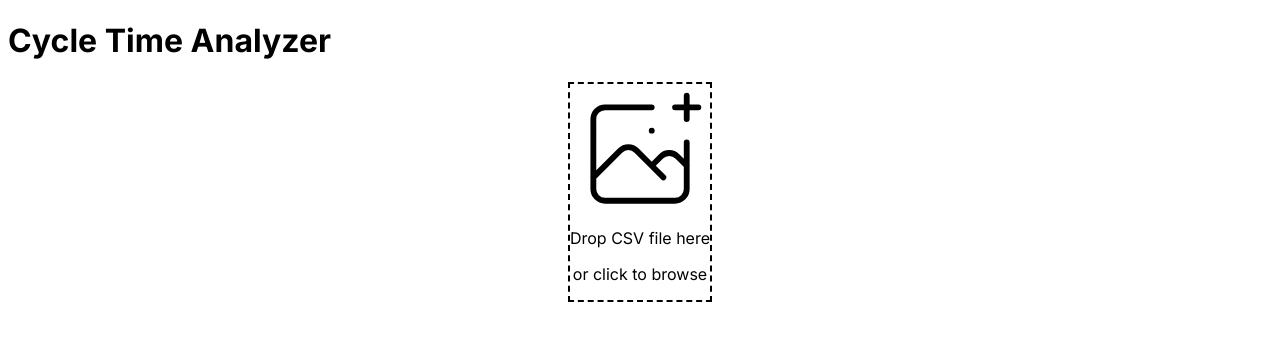
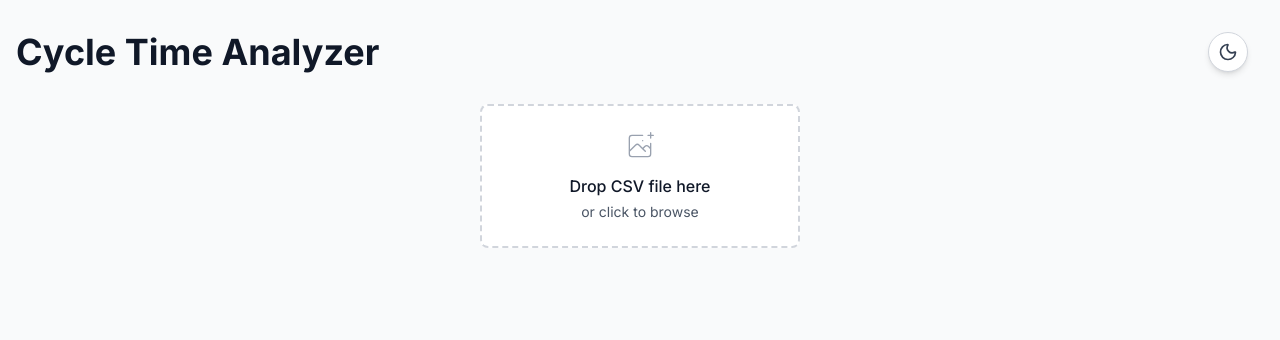
Before and after one commit to andyxr/ct_scan, a Next.js app: page / in a window 1280 px wide. Shown: the top 340 px of the page. Built offline with nearby package versions, Linux system fonts and the light colour scheme.

Commit message:
Trying to get dark mode working. Looks ok. Works. But not quite there, as button isn't doing much.

```diff
--- a/app/globals.css
+++ b/app/globals.css
@@ -1,3 +1 @@
-@tailwind base;
-@tailwind components;
-@tailwind utilities;
+@import "tailwindcss";
--- a/app/page.tsx
+++ b/app/page.tsx
@@ -4,6 +4,8 @@ import { useState } from 'react'
 import dynamic from 'next/dynamic'
 import FileUpload from '@/components/FileUpload'
 import ActionSelector from '@/components/ActionSelector'
+import DarkModeToggle from '@/components/DarkModeToggle'
+import { ThemeProvider } from '@/contexts/ThemeContext'
 
 const CycleTimeAnalysis = dynamic(
   () => import('@/components/CycleTimeAnalysis'),
@@ -41,9 +43,11 @@ export default function Home() {
   }
 
   return (
-    <main className="min-h-screen bg-gray-50">
-      <div className="container mx-auto px-4 py-8">
-        <h1 className="text-4xl font-bold text-gray-900 mb-8">Cycle Time Analyzer</h1>
+    <ThemeProvider>
+      <main className="min-h-screen bg-gray-50 dark:bg-gray-900 transition-colors duration-200">
+        <DarkModeToggle />
+        <div className="container mx-auto px-4 py-8">
+          <h1 className="text-4xl font-bold text-gray-900 dark:text-gray-100 mb-8">Cycle Time Analyzer</h1>
 
         {csvData.length === 0 ? (
           <FileUpload onUpload={handleFileUpload} />
@@ -52,7 +56,7 @@ export default function Home() {
             <div className="mb-4">
               <button
                 onClick={handleReset}
-                className="text-sm text-gray-600 hover:text-gray-900 underline"
+                className="text-sm text-gray-600 dark:text-gray-400 hover:text-gray-900 dark:hover:text-gray-100 underline"
               >
                 Upload different file
               </button>
@@ -70,7 +74,7 @@ export default function Home() {
               </button>
               <button
                 onClick={handleReset}
-                className="text-sm text-gray-600 hover:text-gray-900 underline"
+                className="text-sm text-gray-600 dark:text-gray-400 hover:text-gray-900 dark:hover:text-gray-100 underline"
               >
                 Upload different file
               </button>
@@ -96,7 +100,8 @@ export default function Home() {
             )}
           </div>
         )}
-      </div>
-    </main>
+        </div>
+      </main>
+    </ThemeProvider>
   )
 }
--- a/components/CorrelationAnalysis.tsx
+++ b/components/CorrelationAnalysis.tsx
@@ -2,6 +2,7 @@
 
 import { useMemo, useState, useEffect } from 'react'
 import { BarChart, Bar, XAxis, YAxis, CartesianGrid, Tooltip, ResponsiveContainer } from 'recharts'
+import { useTheme } from '@/contexts/ThemeContext'
 
 interface CorrelationAnalysisProps {
   data: any[]
@@ -28,6 +29,7 @@ interface CorrelationStats {
 
 export default function CorrelationAnalysis({ data }: CorrelationAnalysisProps) {
   const [isMounted, setIsMounted] = useState(false)
+  const { theme } = useTheme()
 
   useEffect(() => {
     setIsMounted(true)
@@ -157,9 +159,9 @@ export default function CorrelationAnalysis({ data }: CorrelationAnalysisProps)
 
 
   return (
-    <div className="bg-white rounded-lg shadow p-6">
-      <h2 className="text-2xl font-semibold mb-4">Correlation Analysis</h2>
-      <p className="text-gray-600 mb-6">
+    <div className="bg-white dark:bg-gray-800 rounded-lg shadow p-6">
+      <h2 className="text-2xl font-semibold mb-4 text-gray-900 dark:text-gray-100">Correlation Analysis</h2>
+      <p className="text-gray-600 dark:text-gray-300 mb-6">
         Shows the range of cycle times (CT) for each estimate value. Each bar represents the minimum to maximum cycle time range for that estimate.
       </p>
 
@@ -171,11 +173,11 @@ export default function CorrelationAnalysis({ data }: CorrelationAnalysisProps)
               height={384}
               data={processedData}
               margin={{ top: 20, right: 30, left: 20, bottom: 60 }}>
-              <CartesianGrid strokeDasharray="3 3" />
+              <CartesianGrid strokeDasharray="3 3" stroke={theme === 'dark' ? '#374151' : '#e5e7eb'} />
               <XAxis
                 dataKey="estimate"
                 label={{ value: 'Estimate', position: 'insideBottom', offset: -10 }}
-                tick={{ fontSize: 12 }}
+                tick={{ fontSize: 12, fill: theme === 'dark' ? '#d1d5db' : '#6b7280' }}
               />
               <YAxis
                 label={{ value: 'Cycle Time (days)', angle: -90, position: 'insideLeft' }}
@@ -191,8 +193,8 @@ export default function CorrelationAnalysis({ data }: CorrelationAnalysisProps)
               {/* Visible bar showing the range */}
               <Bar
                 dataKey="range"
-                fill="#3b82f6"
-                stroke="#1e40af"
+                fill={theme === 'dark' ? '#60a5fa' : '#3b82f6'}
+                stroke={theme === 'dark' ? '#3b82f6' : '#1e40af'}
                 strokeWidth={1}
                 stackId="range"
               />
@@ -200,7 +202,7 @@ export default function CorrelationAnalysis({ data }: CorrelationAnalysisProps)
           </ResponsiveContainer>
         ) : (
           <div className="flex flex-col items-center justify-center h-full">
-            <p className="text-gray-500">
+            <p className="text-gray-500 dark:text-gray-400">
               {!isMounted ? 'Loading chart...' : 'No data to display'}
             </p>
             {!isMounted && processedData.length > 0 && (
@@ -229,7 +231,7 @@ export default function CorrelationAnalysis({ data }: CorrelationAnalysisProps)
         </div>
       )}
 
-      <div className="mt-4 text-sm text-gray-600">
+      <div className="mt-4 text-sm text-gray-600 dark:text-gray-300">
         <p>Each bar shows the full range of cycle times for items with that estimate value. Hover over bars for detailed breakdown.</p>
       </div>
     </div>
--- a/components/CycleTimeAnalysis.tsx
+++ b/components/CycleTimeAnalysis.tsx
@@ -2,6 +2,7 @@
 
 import { useMemo, useState, useEffect } from 'react'
 import { LineChart, Line, XAxis, YAxis, CartesianGrid, Tooltip, ResponsiveContainer, ReferenceLine } from 'recharts'
+import { useTheme } from '@/contexts/ThemeContext'
 
 interface CycleTimeAnalysisProps {
   data: any[]
@@ -18,6 +19,7 @@ interface ProcessedDataPoint {
 
 export default function CycleTimeAnalysis({ data }: CycleTimeAnalysisProps) {
   const [isMounted, setIsMounted] = useState(false)
+  const { theme } = useTheme()
 
   useEffect(() => {
     setIsMounted(true)
@@ -218,13 +220,13 @@ export default function CycleTimeAnalysis({ data }: CycleTimeAnalysisProps) {
     if (active && payload && payload.length) {
       const data = payload[0].payload
       return (
-        <div className="bg-white p-3 border-2 border-gray-300 rounded shadow-lg">
-          <p className="font-bold text-blue-600">ID: {data.itemId}</p>
-          <p className="font-semibold text-lg">{data.cycleTime} days</p>
+        <div className="bg-white dark:bg-gray-800 p-3 border-2 border-gray-300 dark:border-gray-600 rounded shadow-lg">
+          <p className="font-bold text-blue-600 dark:text-blue-400">ID: {data.itemId}</p>
+          <p className="font-semibold text-lg text-gray-900 dark:text-gray-100">{data.cycleTime} days</p>
           {data.itemName !== data.itemId && (
-            <p className="text-sm text-gray-600 mt-1">{data.itemName}</p>
+            <p className="text-sm text-gray-600 dark:text-gray-300 mt-1">{data.itemName}</p>
           )}
-          <p className="text-xs text-gray-500 mt-1">Completed: {data.originalEndDate}</p>
+          <p className="text-xs text-gray-500 dark:text-gray-400 mt-1">Completed: {data.originalEndDate}</p>
         </div>
       )
     }
@@ -232,8 +234,8 @@ export default function CycleTimeAnalysis({ data }: CycleTimeAnalysisProps) {
   }
 
   return (
-    <div className="bg-white rounded-lg shadow p-6">
-      <h2 className="text-2xl font-semibold mb-4">Cycle Time Analysis</h2>
+    <div className="bg-white dark:bg-gray-800 rounded-lg shadow p-6">
+      <h2 className="text-2xl font-semibold mb-4 text-gray-900 dark:text-gray-100">Cycle Time Analysis</h2>
 
       <div className="h-96 w-full">
         {isMounted && processedData.length > 0 ? (
@@ -244,7 +246,7 @@ export default function CycleTimeAnalysis({ data }: CycleTimeAnalysisProps) {
               data={processedData}
               margin={{ top: 20, right: 20, bottom: 60, left: 60 }}
               key={`chart-${processedData.length}`}>
-              <CartesianGrid strokeDasharray="3 3" />
+              <CartesianGrid strokeDasharray="3 3" stroke={theme === 'dark' ? '#374151' : '#e5e7eb'} />
               <XAxis
                 dataKey="endDate"
                 type="number"
@@ -255,15 +257,16 @@ export default function CycleTimeAnalysis({ data }: CycleTimeAnalysisProps) {
                 angle={-45}
                 textAnchor="end"
                 height={80}
-                tick={{ fontSize: 12 }}
+                tick={{ fontSize: 12, fill: theme === 'dark' ? '#d1d5db' : '#6b7280' }}
               />
               <YAxis
-                label={{ value: 'Cycle Time (days)', angle: -90, position: 'insideLeft' }}
+                label={{ value: 'Cycle Time (days)', angle: -90, position: 'insideLeft', style: { textAnchor: 'middle', fill: theme === 'dark' ? '#d1d5db' : '#6b7280' } }}
+                tick={{ fill: theme === 'dark' ? '#d1d5db' : '#6b7280' }}
               />
               <Tooltip content={<CustomTooltip />} />
               <ReferenceLine
                 y={percentile85}
-                stroke="#2563eb"
+                stroke={theme === 'dark' ? '#60a5fa' : '#2563eb'}
                 strokeWidth={2}
                 strokeDasharray="5 5"
                 label={{ value: `85th Percentile`, position: "top", offset: 10 }}
@@ -271,25 +274,25 @@ export default function CycleTimeAnalysis({ data }: CycleTimeAnalysisProps) {
               <Line
                 type="monotone"
                 dataKey="cycleTime"
-                stroke="#22c55e"
+                stroke={theme === 'dark' ? '#34d399' : '#22c55e'}
                 strokeWidth={0}
-                dot={{ fill: '#22c55e', stroke: '#16a34a', strokeWidth: 1, r: 4 }}
+                dot={{ fill: theme === 'dark' ? '#34d399' : '#22c55e', stroke: theme === 'dark' ? '#10b981' : '#16a34a', strokeWidth: 1, r: 4 }}
               />
             </LineChart>
           </ResponsiveContainer>
         ) : (
           <div className="flex flex-col items-center justify-center h-full">
-            <p className="text-gray-500">
+            <p className="text-gray-500 dark:text-gray-400">
               {!isMounted ? 'Loading chart...' : 'No data to display'}
             </p>
             {!isMounted && (
-              <p className="text-xs text-gray-400 mt-2">Chart data: {processedData.length} items</p>
+              <p className="text-xs text-gray-400 dark:text-gray-500 mt-2">Chart data: {processedData.length} items</p>
             )}
           </div>
         )}
       </div>
 
-      <div className="mt-4 text-sm text-gray-600">
+      <div className="mt-4 text-sm text-gray-600 dark:text-gray-300">
         <p>The 85th percentile line indicates that 85% of items complete within {percentile85.toFixed(1)} days or less.</p>
       </div>
     </div>
--- /dev/null
+++ b/components/DarkModeToggle.tsx
@@ -0,0 +1,41 @@
+'use client'
+
+import { useEffect, useState } from 'react'
+import { Moon, Sun } from 'lucide-react'
+import { useTheme } from '@/contexts/ThemeContext'
+
+export default function DarkModeToggle() {
+  const { theme, toggleTheme } = useTheme()
+  const [mounted, setMounted] = useState(false)
+
+  useEffect(() => {
+    setMounted(true)
+  }, [])
+
+  // Always render button, but show loading state until mounted
+  return (
+    <button
+      onClick={(e) => {
+        e.preventDefault()
+        console.log('Dark mode toggle clicked, current theme:', theme)
+        toggleTheme()
+      }}
+      className="w-10 h-10 rounded-full bg-white dark:bg-gray-800 border border-gray-300 dark:border-gray-600 shadow-md hover:shadow-lg transition-all duration-200 hover:scale-105 z-50 focus:outline-none focus:ring-2 focus:ring-blue-400 dark:focus:ring-blue-600 flex items-center justify-center"
+      style={{
+        position: 'fixed',
+        top: '2rem',
+        right: '2rem',
+      }}
+      aria-label={`Switch to ${theme === 'light' ? 'dark' : 'light'} mode`}
+      type="button"
+    >
+      {!mounted ? (
+        <div className="w-5 h-5 bg-gray-300 rounded-full animate-pulse"></div>
+      ) : theme === 'light' ? (
+        <Moon className="w-5 h-5 text-gray-700" />
+      ) : (
+        <Sun className="w-5 h-5 text-yellow-500" />
+      )}
+    </button>
+  )
+}
--- a/components/FileUpload.tsx
+++ b/components/FileUpload.tsx
@@ -66,15 +66,15 @@ export default function FileUpload({ onUpload }: FileUploadProps) {
       <div
         className={`w-80 border-2 border-dashed rounded-lg p-6 text-center transition-colors ${
           isDragging
-            ? 'border-blue-500 bg-blue-50'
-            : 'border-gray-300 hover:border-gray-400 bg-white'
+            ? 'border-blue-500 bg-blue-50 dark:bg-blue-900/20'
+            : 'border-gray-300 dark:border-gray-600 hover:border-gray-400 dark:hover:border-gray-500 bg-white dark:bg-gray-800'
         }`}
         onDrop={handleDrop}
         onDragOver={handleDragOver}
         onDragLeave={handleDragLeave}
       >
         <svg
-          className="mx-auto h-8 w-8 text-gray-400 mb-3"
+          className="mx-auto h-8 w-8 text-gray-400 dark:text-gray-500 mb-3"
           stroke="currentColor"
           fill="none"
           viewBox="0 0 48 48"
@@ -88,10 +88,10 @@ export default function FileUpload({ onUpload }: FileUploadProps) {
         </svg>
 
         <label htmlFor="file-upload" className="cursor-pointer">
-          <span className="text-base font-medium text-gray-900">
+          <span className="text-base font-medium text-gray-900 dark:text-gray-100">
             Drop CSV file here
           </span>
-          <p className="text-sm text-gray-600 mt-1">or click to browse</p>
+          <p className="text-sm text-gray-600 dark:text-gray-300 mt-1">or click to browse</p>
           <input
             id="file-upload"
             name="file-upload"
@@ -103,7 +103,7 @@ export default function FileUpload({ onUpload }: FileUploadProps) {
         </label>
 
         {error && (
-          <div className="mt-4 text-red-600 text-sm">{error}</div>
+          <div className="mt-4 text-red-600 dark:text-red-400 text-sm">{error}</div>
         )}
       </div>
     </div>
--- a/components/ProcessBehaviourAnalysis.tsx
+++ b/components/ProcessBehaviourAnalysis.tsx
@@ -2,6 +2,7 @@
 
 import { useMemo, useState, useEffect } from 'react'
 import { LineChart, Line, XAxis, YAxis, CartesianGrid, Tooltip, ResponsiveContainer, ReferenceLine } from 'recharts'
+import { useTheme } from '@/contexts/ThemeContext'
 
 interface ProcessBehaviourAnalysisProps {
   data: any[]
@@ -29,6 +30,7 @@ interface ProcessStats {
 
 export default function ProcessBehaviourAnalysis({ data }: ProcessBehaviourAnalysisProps) {
   const [isMounted, setIsMounted] = useState(false)
+  const { theme } = useTheme()
 
   useEffect(() => {
     setIsMounted(true)
@@ -259,15 +261,15 @@ export default function ProcessBehaviourAnalysis({ data }: ProcessBehaviourAnaly
   }
 
   return (
-    <div className="bg-white rounded-lg shadow p-6">
-      <h2 className="text-2xl font-semibold mb-4">Process Behaviour Chart</h2>
-      <p className="text-gray-600 mb-6">
+    <div className="bg-white dark:bg-gray-800 rounded-lg shadow p-6">
+      <h2 className="text-2xl font-semibold mb-4 text-gray-900 dark:text-gray-100">Process Behaviour Chart</h2>
+      <p className="text-gray-600 dark:text-gray-300 mb-6">
         Shows cycle times in chronological order with Shewhart control limits to identify common cause vs. special cause variation.
       </p>
 
       {/* Individual Values Chart */}
       <div className="mb-8">
-        <h3 className="text-lg font-medium mb-3">Individual Values (Cycle Times)</h3>
+        <h3 className="text-lg font-medium mb-3 text-gray-900 dark:text-gray-100">Individual Values (Cycle Times)</h3>
         <div className="h-80 w-full">
           {isMounted && processedData.length > 0 ? (
             <ResponsiveContainer width="100%" height={320}>
@@ -332,7 +334,7 @@ export default function ProcessBehaviourAnalysis({ data }: ProcessBehaviourAnaly
 
       {/* Moving Range Chart */}
       <div className="mb-6">
-        <h3 className="text-lg font-medium mb-3">Moving Range</h3>
+        <h3 className="text-lg font-medium mb-3 text-gray-900 dark:text-gray-100">Moving Range</h3>
         <div className="h-64 w-full">
           {isMounted && movingRangeData.length > 0 ? (
             <ResponsiveContainer width="100%" height={256}>
--- /dev/null
+++ b/contexts/ThemeContext.tsx
@@ -0,0 +1,65 @@
+'use client'
+
+import { createContext, useContext, useEffect, useState, ReactNode } from 'react'
+
+type Theme = 'light' | 'dark'
+
+interface ThemeContextType {
+  theme: Theme
+  toggleTheme: () => void
+}
+
+const ThemeContext = createContext<ThemeContextType | undefined>(undefined)
+
+export function ThemeProvider({ children }: { children: ReactNode }) {
+  const [theme, setTheme] = useState<Theme>('light')
+
+  useEffect(() => {
+    // Check for saved theme preference or default to system preference
+    const savedTheme = localStorage.getItem('theme') as Theme
+    const systemPrefersDark = window.matchMedia('(prefers-color-scheme: dark)').matches
+
+    if (savedTheme) {
+      setTheme(savedTheme)
+      // Apply immediately on mount
+      document.documentElement.classList.remove('light', 'dark')
+      document.documentElement.classList.add(savedTheme)
+    } else if (systemPrefersDark) {
+      setTheme('dark')
+      document.documentElement.classList.remove('light', 'dark')
+      document.documentElement.classList.add('dark')
+    } else {
+      // Explicitly set light mode
+      document.documentElement.classList.remove('light', 'dark')
+      document.documentElement.classList.add('light')
+    }
+  }, [])
+
+  useEffect(() => {
+    // Apply theme to document root
+    const root = document.documentElement
+    root.classList.remove('light', 'dark')
+    root.classList.add(theme)
+
+    // Save theme preference
+    localStorage.setItem('theme', theme)
+  }, [theme])
+
+  const toggleTheme = () => {
+    setTheme(prevTheme => prevTheme === 'light' ? 'dark' : 'light')
+  }
+
+  return (
+    <ThemeContext.Provider value={{ theme, toggleTheme }}>
+      {children}
+    </ThemeContext.Provider>
+  )
+}
+
+export function useTheme() {
+  const context = useContext(ThemeContext)
+  if (context === undefined) {
+    throw new Error('useTheme must be used within a ThemeProvider')
+  }
+  return context
+}
--- a/package.json
+++ b/package.json
@@ -18,6 +18,7 @@
     "@types/react": "^18.3.24",
     "@types/react-dom": "^18.3.7",
     "autoprefixer": "^10.4.21",
+    "lucide-react": "^0.544.0",
     "next": "^15.5.3",
     "papaparse": "^5.5.3",
     "postcss": "^8.5.6",
--- a/tailwind.config.js
+++ b/tailwind.config.js
@@ -5,6 +5,7 @@ module.exports = {
     './pages/**/*.{js,ts,jsx,tsx,mdx}',
     './components/**/*.{js,ts,jsx,tsx,mdx}',
   ],
+  darkMode: 'class',
   theme: {
     extend: {},
   },
```
Also changed, not shown: components/ActionSelector.tsx (+5 -5 lines), 2 other files (tests, documents, lock files or other folders).
